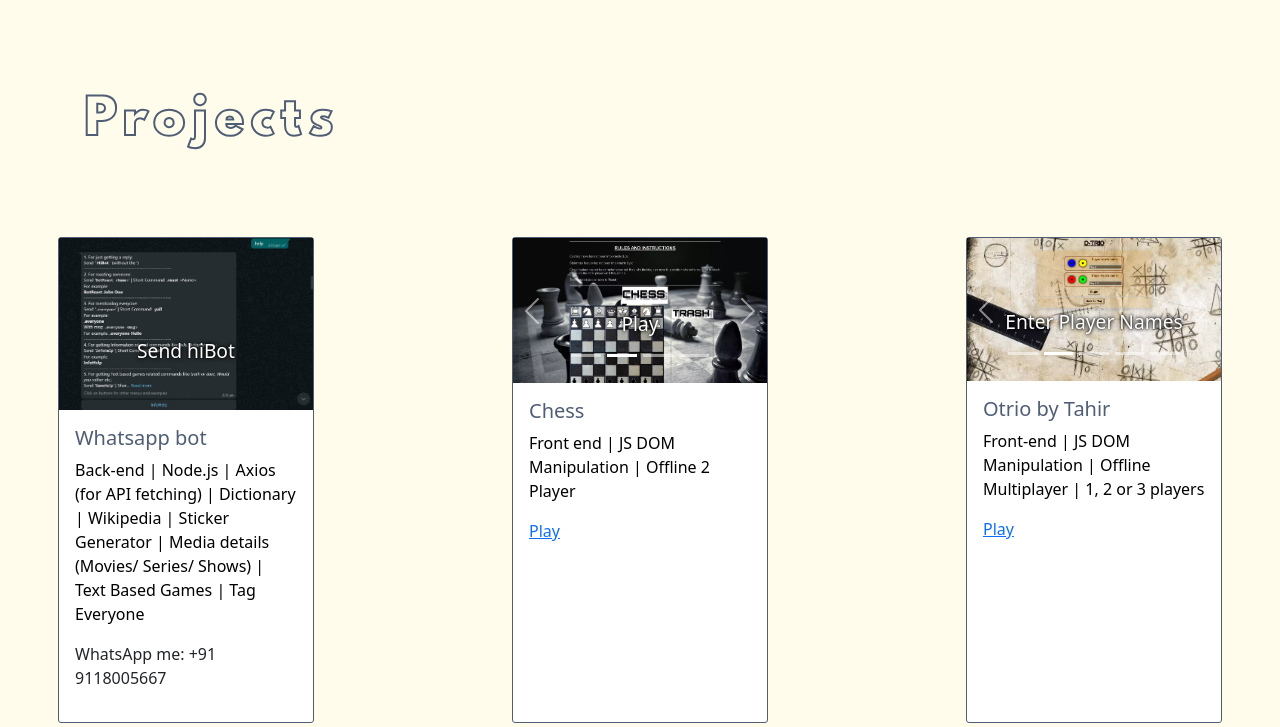
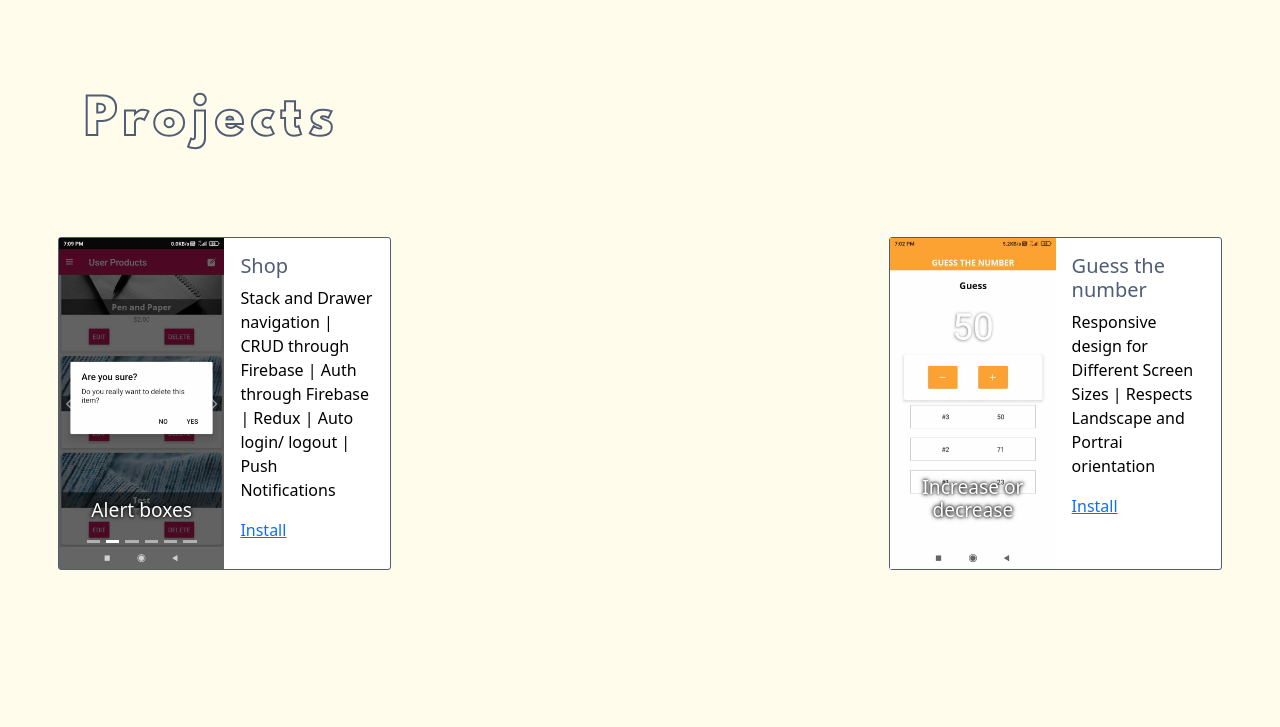
Before and after one commit to TahirReyaz/portfolio-1, a plain HTML site: page index.html in a window 1280 px wide. Shown: the part 3313-4040 px from the top of the page. Drawn offline with nearby package versions, Linux system fonts and the light colour scheme; a web font is replaced by a local one.

Commit message:
Added mobile apps in projects

```diff
--- a/index.css
+++ b/index.css
@@ -385,6 +385,9 @@ nav {
 }
 
 /************************************************ Projects ***********************************/
+.projectSection {
+    height: unset;
+}
 
 .projCardContainer {
     display: flex;
@@ -398,7 +401,22 @@ nav {
     box-sizing: border-box;
     border-radius: calc(.25rem - 1px);
     background-color: var(--tertiary);
-    transition: transform .2s;
+}
+.phone {
+    width: 26vw;
+}
+.phone .carousel {
+    transition: transform .5s;
+}
+.phone .carousel:hover {
+    transform: scale(1.7);
+    z-index: 1031 !important;
+    position: relative;
+    left: unset;
+    top: unset;
+    width: unset;
+    height: auto;
+    transition: transform 1s;
 }
 .projectCard:hover {
     color: white;
@@ -410,13 +428,15 @@ nav {
     color: white;
 }
 
+.carousel {
+    transition: position 1s, left 1s, top 1s, width 1s, height 1s;
+}
 .carousel:hover {
     position:fixed;
     top:20vh;
     left:15%;
     width: 60%;
     height: auto;
-    /* transition: width 1s, height 1s, left 1s, top 1s; */
 }
 
 .carousel-caption h5 {
--- a/index.html
+++ b/index.html
@@ -282,6 +282,133 @@
     <div class="row p-0 m-0">
       <h1 class="heading">Projects</h1>
     </div>
+    <!-- Mobile Apps -->
+    <div class="row projCardContainer">
+      <!-- Shop -->
+      <div class="card projectCard phone p-0">
+        <div class="row g-0">
+          <!-- Carousel -->
+          <div class="col-md-6">
+            <div id="shopCarousel" class="carousel slide" data-bs-ride="carousel">
+                <div class="carousel-indicators">
+                  <button type="button" data-bs-target="#shopCarousel" data-bs-slide-to="0" class="active" aria-current="true" aria-label="Slide 1"></button>
+                  <button type="button" data-bs-target="#shopCarousel" data-bs-slide-to="1" aria-label="Slide 2"></button>
+                  <button type="button" data-bs-target="#shopCarousel" data-bs-slide-to="2" aria-label="Slide 3"></button>
+                  <button type="button" data-bs-target="#shopCarousel" data-bs-slide-to="3" aria-label="Slide 4"></button>
+                  <button type="button" data-bs-target="#shopCarousel" data-bs-slide-to="4" aria-label="Slide 5"></button>
+                  <button type="button" data-bs-target="#shopCarousel" data-bs-slide-to="5" aria-label="Slide 6"></button>
+                </div>
+                <div class="carousel-inner">
+                  <div class="carousel-item active">
+                    <img src="images/Projects/Shop/shop1.jpg" class="d-block w-100" alt="...">
+                    <div class="carousel-caption d-none d-md-block">
+                      <h5>Sign in/ Log in</h5>
+                    </div>
+                  </div>
+                  <div class="carousel-item">
+                    <img src="images/Projects/Shop/shop2.jpg" class="d-block w-100" alt="...">
+                    <div class="carousel-caption d-none d-md-block">
+                      <h5>Alert boxes</h5>
+                    </div>
+                  </div>
+                  <div class="carousel-item">
+                    <img src="images/Projects/Shop/shop3.jpg" class="d-block w-100" alt="...">
+                    <div class="carousel-caption d-none d-md-block">
+                      <h5>Cart</h5>
+                    </div>
+                  </div>
+                  <div class="carousel-item">
+                    <img src="images/Projects/Shop/shop4.jpg" class="d-block w-100" alt="...">
+                    <div class="carousel-caption d-none d-md-block">
+                      <h5>Orders</h5>
+                    </div>
+                  </div>
+                  <div class="carousel-item">
+                    <img src="images/Projects/Shop/shop5.jpg" class="d-block w-100" alt="...">
+                    <div class="carousel-caption d-none d-md-block">
+                      <h5>Drawer navigation</h5>
+                    </div>
+                  </div>
+                  <div class="carousel-item">
+                    <img src="images/Projects/Shop/shop6.jpg" class="d-block w-100" alt="...">
+                    <div class="carousel-caption d-none d-md-block">
+                      <h5>Add new Product and save to database</h5>
+                    </div>
+                  </div>
+                </div>
+                <button class="carousel-control-prev" type="button" data-bs-target="#shopCarousel" data-bs-slide="prev">
+                  <span class="carousel-control-prev-icon" aria-hidden="true"></span>
+                  <span class="visually-hidden">Previous</span>
+                </button>
+                <button class="carousel-control-next" type="button" data-bs-target="#shopCarousel" data-bs-slide="next">
+                  <span class="carousel-control-next-icon" aria-hidden="true"></span>
+                  <span class="visually-hidden">Next</span>
+                </button>
+            </div>
+          </div>
+          <!-- Card Text -->
+          <div class="col-md-6">
+            <div class="card-body">
+                <h5 class="card-title">Shop</h5>
+                <p class="card-text">Stack and Drawer navigation | CRUD through Firebase | Auth through Firebase | Redux | Auto login/ logout | Push Notifications </p>
+                <a href="https://expo.dev/accounts/tahir-reyaz/projects/guess-the-number/builds/b9d2b79a-d53a-4ed0-b456-2ce29645a69a" class="card-link">Install</a>
+            </div>
+          </div>
+        </div>
+      </div>
+      <!-- Guess the number -->
+      <div class="card projectCard phone p-0">
+        <div class="row g-0">
+          <!-- Carousel -->
+          <div class="col-md-6">
+            <div id="gtnCarousel" class="carousel slide" data-bs-ride="carousel">
+                <div class="carousel-indicators">
+                  <button type="button" data-bs-target="#gtnCarousel" data-bs-slide-to="0" class="active" aria-current="true" aria-label="Slide 1"></button>
+                  <button type="button" data-bs-target="#gtnCarousel" data-bs-slide-to="1" aria-label="Slide 2"></button>
+                  <button type="button" data-bs-target="#gtnCarousel" data-bs-slide-to="2" aria-label="Slide 3"></button>
+                </div>
+                <div class="carousel-inner">
+                  <div class="carousel-item active">
+                    <img src="images/Projects/Guess-the-number/guess1.jpg" class="d-block w-100" alt="...">
+                    <div class="carousel-caption d-none d-md-block">
+                      <h5>Enter the number</h5>
+                    </div>
+                  </div>
+                  <div class="carousel-item">
+                    <img src="images/Projects/Guess-the-number/guess2.jpg" class="d-block w-100" alt="...">
+                    <div class="carousel-caption d-none d-md-block">
+                      <h5>Increase or decrease</h5>
+                    </div>
+                  </div>
+                  <div class="carousel-item">
+                    <img src="images/Projects/Guess-the-number/guess3.jpg" class="d-block w-100" alt="...">
+                    <div class="carousel-caption d-none d-md-block">
+                      <h5>Game Over</h5>
+                    </div>
+                  </div>
+                </div>
+                <button class="carousel-control-prev" type="button" data-bs-target="#gtnCarousel" data-bs-slide="prev">
+                  <span class="carousel-control-prev-icon" aria-hidden="true"></span>
+                  <span class="visually-hidden">Previous</span>
+                </button>
+                <button class="carousel-control-next" type="button" data-bs-target="#gtnCarousel" data-bs-slide="next">
+                  <span class="carousel-control-next-icon" aria-hidden="true"></span>
+                  <span class="visually-hidden">Next</span>
+                </button>
+            </div>
+          </div>
+          <!-- Card Text -->
+          <div class="col-md-6">
+            <div class="card-body">
+                <h5 class="card-title">Guess the number</h5>
+                <p class="card-text"> Responsive design for Different Screen Sizes | Respects Landscape and Portrai orientation </p>
+                <a href="https://expo.dev/accounts/tahir-reyaz/projects/shop/builds/a82e1202-a55b-48f2-9525-5f98e1dafc4e" class="card-link">Install</a>
+            </div>
+          </div>
+        </div>
+      </div>
+    </div>
+    <!-- Web -->
     <div class="row projCardContainer">
       <!-- Blog website -->
       <div class="card projectCard p-0" style="display: none;">
```
Also changed, not shown: images/Projects/Guess-the-number/guess1.jpg (added), images/Projects/Guess-the-number/guess2.jpg (added), images/Projects/Guess-the-number/guess3.jpg (added), images/Projects/Shop/shop1.jpg (added), images/Projects/Shop/shop2.jpg (added), images/Projects/Shop/shop3.jpg (added), images/Projects/Shop/shop4.jpg (added), images/Projects/Shop/shop5.jpg (added), images/Projects/Shop/shop6.jpg (added), images/Projects/Shop/wpBot.jpg (added). Lines whose indentation alone changed are shown as unchanged.
